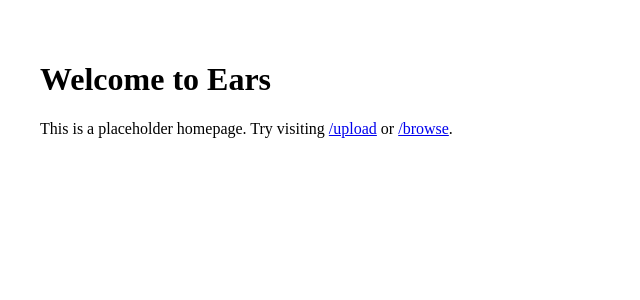
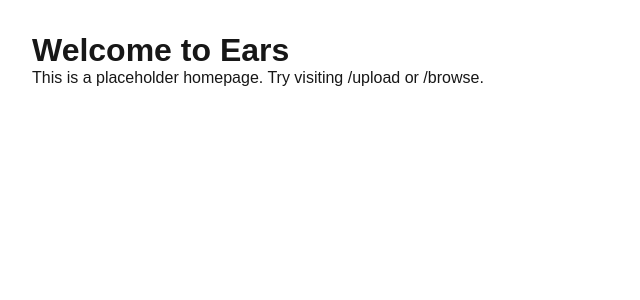
Before and after one commit to andyjsoloman/ears, a Next.js app: page / in a window 1280 px wide. Shown: the top 300 px of the page, without its empty margins (0-640 px from the left). Built offline with nearby package versions, Linux system fonts and the light colour scheme.

Commit message:
basic audio player function & styling

```diff
--- a/src/app/globals.css
+++ b/src/app/globals.css
@@ -40,3 +40,20 @@ a {
     color-scheme: dark;
   }
 }
+
+html {
+  --color-primary: hsl(195 98% 25%);
+  --color-black: hsl(195, 59%, 9%);
+  --color-bg: hsl(195, 24%, 98%);
+  --color-grey: hsl(195, 5%, 80%);
+  --color-mdgrey: hsl(195, 5%, 60%);
+  --color-dkgrey: hsl(195, 13%, 24%);
+  --color-ltgrey: hsl(220, 14%, 96%);
+  --color-primary-hover: hsl(195, 100%, 13%);
+  --color-error-red: hsl(2, 80%, 47%);
+  --color-error-hover: hsl(2, 80%, 35%);
+  --backdrop-color: rgba(255, 255, 255, 0.1);
+
+  --font-body: Seravek, "Gill Sans Nova", Ubuntu, Calibri, "DejaVu Sans",
+    source-sans-pro, sans-serif;
+}
--- a/src/app/layout.tsx
+++ b/src/app/layout.tsx
@@ -1,5 +1,6 @@
 import ReactQueryProvider from "@/components/ReactQueryProvider";
 import { CurrentlyPlayingProvider } from "../contexts/CurrentlyPlayingContext";
+import "./globals.css";
 
 export const metadata = {
   title: "E.A.R.S.",
--- a/src/components/browse/PlayButton.jsx
+++ b/src/components/browse/PlayButton.jsx
@@ -4,7 +4,7 @@ import styled from "styled-components";
 import { QUERIES } from "../../constants/queries";
 
 const Container = styled.div`
-  width: 100%;
+  flex: 0 0 auto;
 
   @media ${QUERIES.tablet} {
     width: revert;
--- a/src/contexts/CurrentlyPlayingContext.jsx
+++ b/src/contexts/CurrentlyPlayingContext.jsx
@@ -4,11 +4,11 @@ import { createContext, useContext, useState } from "react";
 const CurrentlyPlayingContext = createContext();
 
 export function CurrentlyPlayingProvider({ children }) {
-  const [currentRecordingId, setCurrentRecordingId] = useState(null);
+  const [currentRecording, setCurrentRecording] = useState(null);
 
   return (
     <CurrentlyPlayingContext.Provider
-      value={{ currentRecordingId, setCurrentRecordingId }}
+      value={{ currentRecording, setCurrentRecording }}
     >
       {children}
     </CurrentlyPlayingContext.Provider>
```
Also changed, not shown: src/app/browse/page.tsx (+7 -4 lines), src/components/browse/AudioPlayer.jsx (+36 -23 lines), src/components/browse/Experience.jsx (+3 -5 lines).
